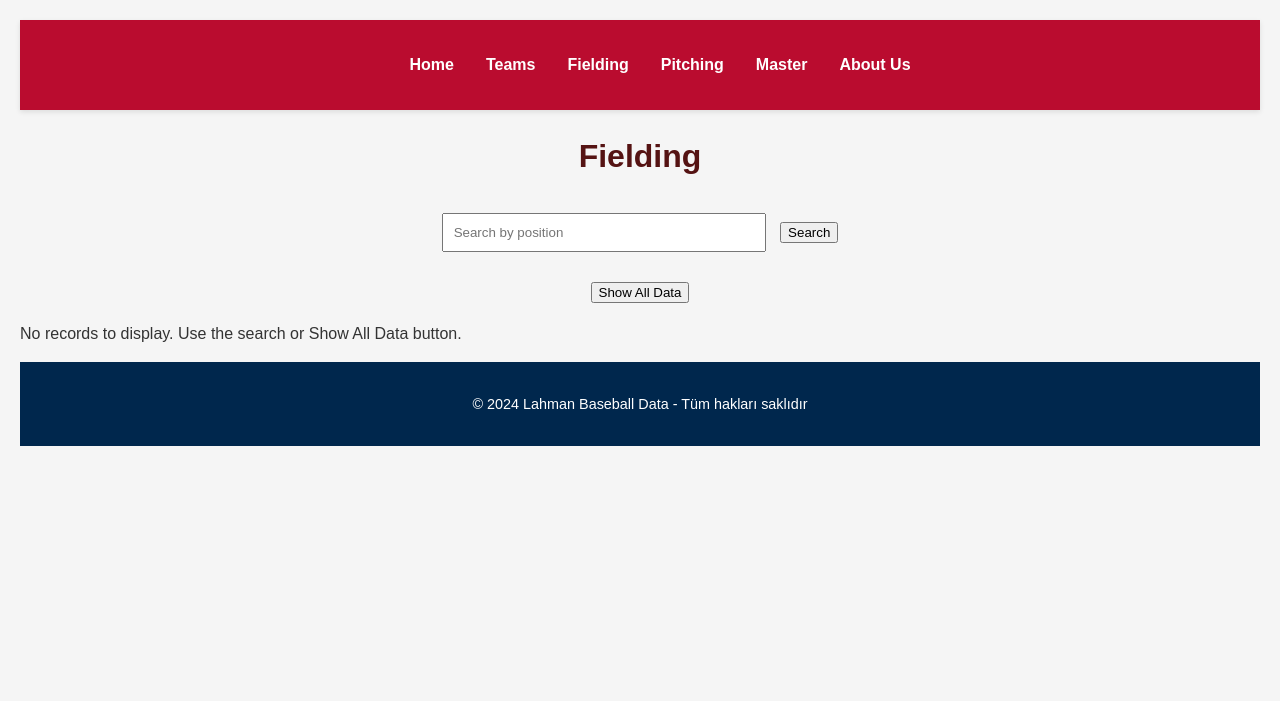
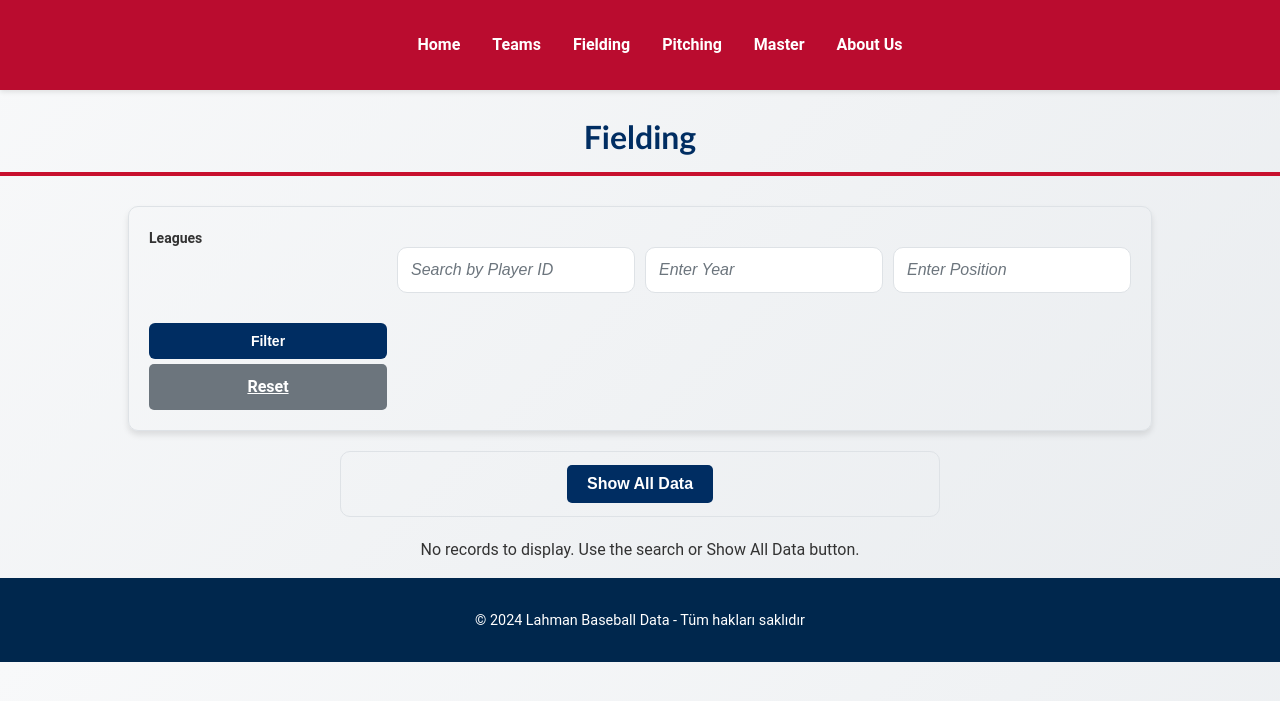
Before and after one commit to CommitCrewDB/CommitCrew, a Flask app: page /fielding in a window 1280 px wide. Shown: the top 701 px of the page. Run offline with Flask 3, Linux system fonts and the light colour scheme; data that the repository does not hold is empty.

Commit message:
Add new feature for searching and filtering fielding part of the database

```diff
--- a/app/__init__.py
+++ b/app/__init__.py
@@ -10,7 +10,7 @@ def create_app():
     app.add_url_rule(rule="/", view_func=views.home_page)
     app.add_url_rule(rule="/teams", view_func=views.teams_page, methods=["GET", "POST"])
     app.add_url_rule(rule="/teams/add", view_func=views.add_team_page, methods=["GET", "POST"])
-    app.add_url_rule(rule="/fielding", view_func=views.fielding_page)
+    app.add_url_rule(rule="/fielding", view_func=views.fielding_page, methods=["GET", "POST"])
     app.add_url_rule(rule="/about", view_func=views.about_page)
     app.add_url_rule(rule="/pitching-options/", view_func=views.pitching_options)
     app.add_url_rule(rule="/pitching", view_func=views.pitching_table)
--- a/app/templates/fielding.html
+++ b/app/templates/fielding.html
@@ -3,22 +3,71 @@
 Fielding
 {% endblock %}
 {% block content %}
-<link rel="stylesheet" href="{{ url_for('static', filename='fielding.css') }}">
+<link rel="stylesheet" href="{{ url_for('static', filename='teams.css') }}">
+<script src="{{ url_for('static', filename='js/app.js') }}"></script>
 
 <h1 class="title text-center my-4">Fielding</h1>
 
-<!-- Search Form -->
-<form method="GET" action="{{ url_for('fielding_page') }}" class="search-form">
-    <input
-        type="text"
-        id="position"
-        name="position"
-        class="form-control d-inline-block"
-        style="width: 300px;"
-        placeholder="Search by position"
-        value="{{ request.args.get('position', '') }}"
-    />
-    <button type="submit" class="btn btn-primary btn-sm">Search</button>
+<!-- Search and Filter Form -->
+<form method="get" action="{{ url_for('fielding_page') }}" class="search-form filter-form">
+    <div class="form-row">
+        <div class="form-group">
+            <label for="league">Leagues</label>
+            <div>
+                {% for league in leagues %}
+                <div class="form-check">
+                    <input
+                        class="form-check-input"
+                        type="checkbox"
+                        name="league"
+                        value="{{ league.id }}"
+                        id="league-{{ league.id }}"
+                        {% if league.id in request.args.getlist('league') %}checked{% endif %}
+                    />
+                    <label class="form-check-label" for="league-{{ league.id }}">
+                        {{ league.name }}
+                    </label>
+                </div>
+                {% endfor %}
+            </div>
+        </div>
+
+        <!-- Player ID Search -->
+        <div class="form-group">
+            <input
+                type="text"
+                name="player_id"
+                class="form-control"
+                placeholder="Search by Player ID"
+                value="{{ request.args.get('player_id', '') }}"
+            />
+        </div>
+        <!-- Year Filter -->
+        <div class="form-group">
+            <input
+                type="number"
+                name="year"
+                class="form-control"
+                placeholder="Enter Year"
+                value="{{ request.args.get('year', '') }}"
+            />
+        </div>
+        <!-- Position Filter -->
+        <div class="form-group">
+            <input
+                type="text"
+                name="position"
+                class="form-control"
+                placeholder="Enter Position"
+                value="{{ request.args.get('position', '') }}"
+            />
+        </div>
+        <!-- Submit and Reset Buttons -->
+        <div class="form-group">
+            <button type="submit" class="btn btn-primary">Filter</button>
+            <a href="{{ url_for('fielding_page') }}" class="btn btn-secondary">Reset</a>
+        </div>
+    </div>
 </form>
 
 <div>
--- a/app/views.py
+++ b/app/views.py
@@ -87,21 +87,33 @@ def add_team_page():
     return render_template("addteams.html")
 
 def fielding_page():
-    position_query = request.args.get("position", "")
+    player_id = request.args.get("player_id", "")
+    league = request.form.get("league")
+    year = request.args.get("year", "")
+    position = request.args.get("position", "")
     action = request.args.get("action")
 
-    if position_query:
-        fielding_records = Fielding.search_by_position(position_query)
-    elif action == "view_all_data":
-        fielding_records = Fielding.get_all_fielding()
+    leagues = Teams.get_all_leagues()
+
+    if league or player_id or year or position:
+        fielding_records = Fielding.filter_fielding(
+            leagues=league,
+            player_id=player_id,
+            year=year,
+            position=position
+        )
     else:
         fielding_records = []
 
     return render_template(
         "fielding.html",
         fielding_records=fielding_records,
-        position_query=position_query,
+        leagues=leagues,
+        player_id=player_id,
+        year=year,
+        position=position,
     )
+
 
 
 def pitching_options():
```
Also changed, not shown: app/models/fielding.py (+85 -16 lines).
